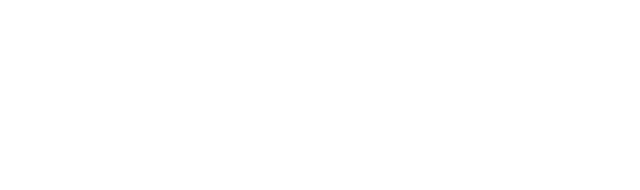
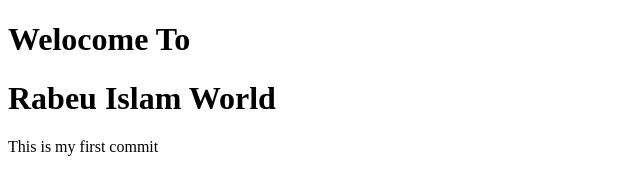
Before and after one commit to rabeul-30/developer-portfolio, a plain HTML site: page index.html in a window 1280 px wide. Shown: the whole page, without its empty margins (0-640 px from the left). Drawn offline with Linux system fonts and the light colour scheme.

Commit message:
second commit

```diff
--- a/index.html
+++ b/index.html
@@ -8,6 +8,8 @@
     <link rel="stylesheet" href="style.css">
 </head>
 <body>
-
+    <h1>Welocome To</h1>
+    <h1>Rabeu Islam World</h1>
+    <p>This is my first commit</p>
 </body>
 </html>
```
Also changed, not shown: images/dream-bg.png (added), images/exp-bg.png (added), images/jhankar.png (added), images/jhankar2.png (added), images/my-bg.png (added), images/my-bg2.png (added), images/top-banner.png (added), 7 other files.
